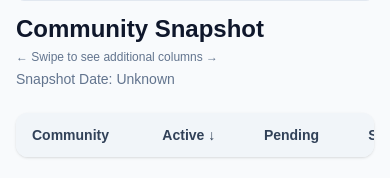
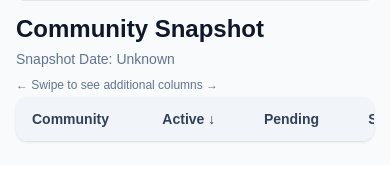
Before and after one commit to grdino/searchpv, a Next.js app: page / in a window 390 px wide. Shown: the part 938-1116 px from the top of the page. Built offline with nearby package versions, Linux system fonts and the light colour scheme; no server answers; the database is empty.

Commit message:
move mobile swipe message on homepage

```diff
--- a/src/app/page.tsx
+++ b/src/app/page.tsx
@@ -292,15 +292,15 @@ const areas = Array.from(
           Community Snapshot
         </h2>
 
-        <p className="mt-1 text-xs text-slate-500 md:hidden">
-          ← Swipe to see additional columns →
-        </p>
-
         <p className="mt-1 text-sm text-slate-500">
           Snapshot Date: {snapshotDate}
         </p>
 
-        <div className="mt-6 max-h-[70vh] overflow-auto rounded-xl bg-white shadow md:max-h-[65vh]">
+        <p className="mt-2 text-xs text-slate-500 md:hidden">
+          ← Swipe to see additional columns →
+        </p>
+
+        <div className="mt-1 max-h-[70vh] overflow-auto rounded-xl bg-white shadow md:max-h-[65vh]">
           <table className="min-w-[900px] text-sm">
             <thead className="bg-slate-100 text-slate-700 shadow-sm">
               <tr>
```
